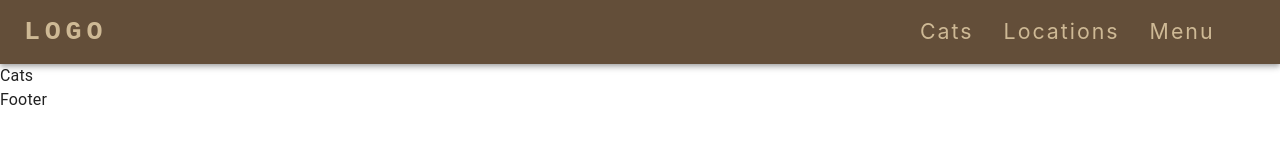
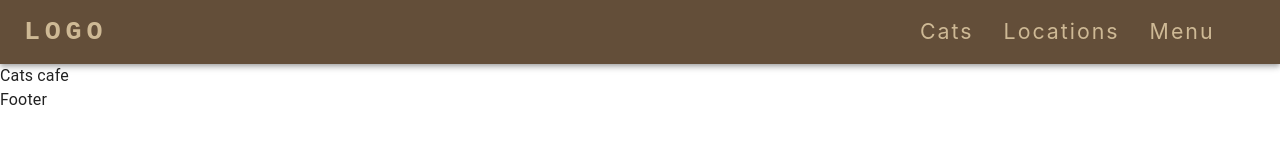
Before and after one commit to xwaruz1212/cozy-cat-cafe, a React (Create React App) app: page /cats in a window 1280 px wide. Shown: the top 160 px of the page. Built offline with nearby package versions, Linux system fonts and the light colour scheme.

Commit message:
Change Heading

```diff
--- a/package.json
+++ b/package.json
@@ -17,7 +17,7 @@
     "react": "^18.2.0",
     "react-dom": "^18.2.0",
     "react-router-dom": "^6.16.0",
-    "react-scripts": "5.0.1",
+    "react-scripts": "^5.0.1",
     "typescript": "^4.9.5",
     "web-vitals": "^2.1.4"
   },
--- a/src/cats/index.tsx
+++ b/src/cats/index.tsx
@@ -1,7 +1,7 @@
 import React from "react";
 
 const Cats: React.FC = () => {
-  return <div>Cats</div>;
+  return <div>Cats cafe</div>;
 };
 
 export default Cats;
```
Also changed, not shown: 1 other file (tests, documents, lock files or other folders).
